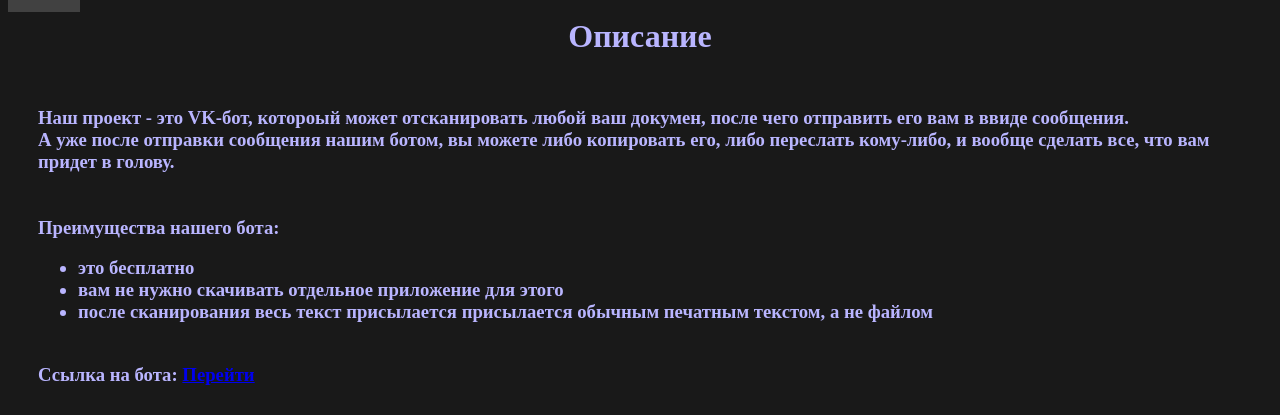
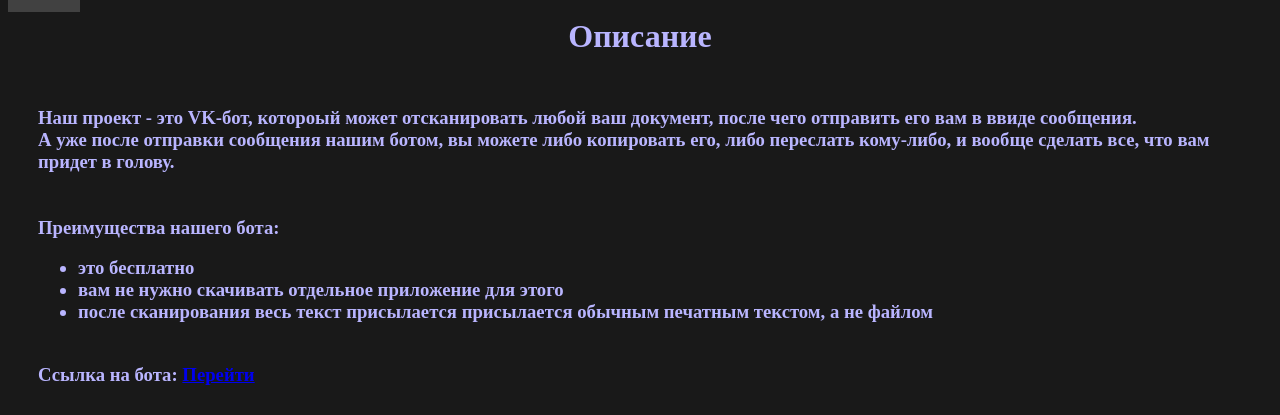
Before and after one commit to PolkovnikovPavel/data_campus_website, a Flask app: page /description in a window 1280 px wide. Shown: the part 218-633 px from the top of the page. Run offline with Flask 2, Linux system fonts and the light colour scheme.

Commit message:
Fixed bug

```diff
--- a/templates/description.html
+++ b/templates/description.html
@@ -12,7 +12,7 @@
 		<a id="back" href="/">Назад</a>
 		<br />
 		<h1><center>Описание</center></h1>
-		<h3>Наш проект - это VK-бот, котороый может отсканировать любой ваш докумен, после чего отправить его вам в ввиде сообщения.
+		<h3>Наш проект - это VK-бот, котороый может отсканировать любой ваш документ, после чего отправить его вам в ввиде сообщения.
 		<br />
 			А уже после отправки сообщения нашим ботом, вы можете либо копировать его, либо переслать кому-либо, и вообще сделать все, что вам придет в голову.
 		<br />
```
